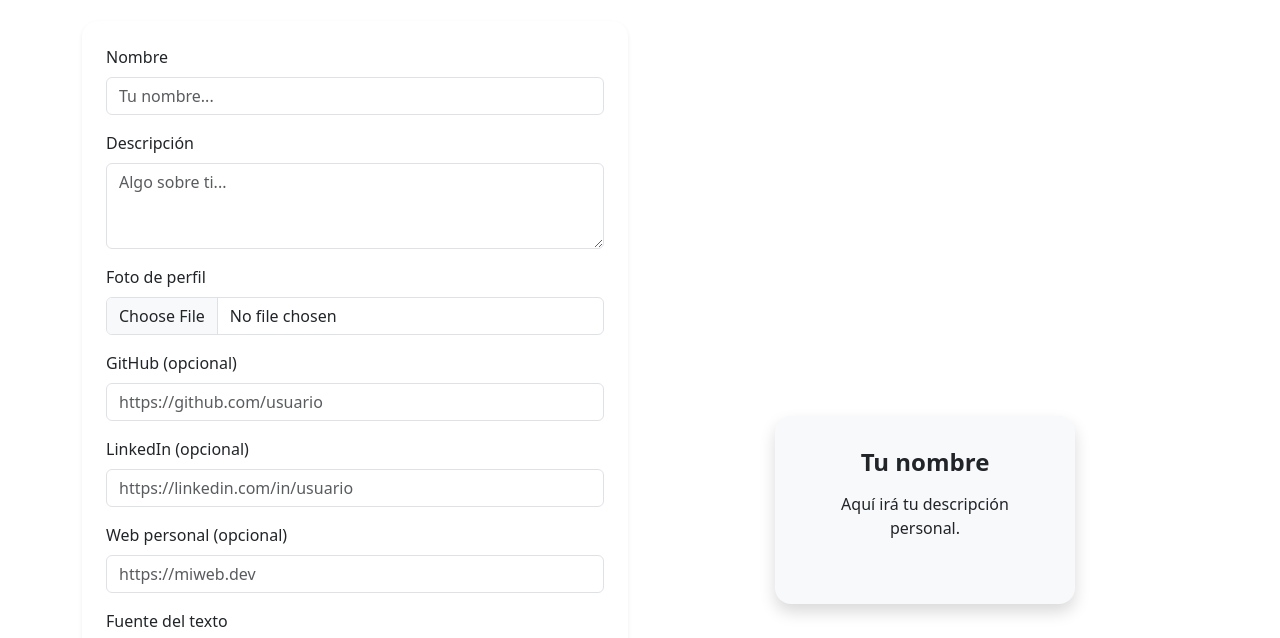
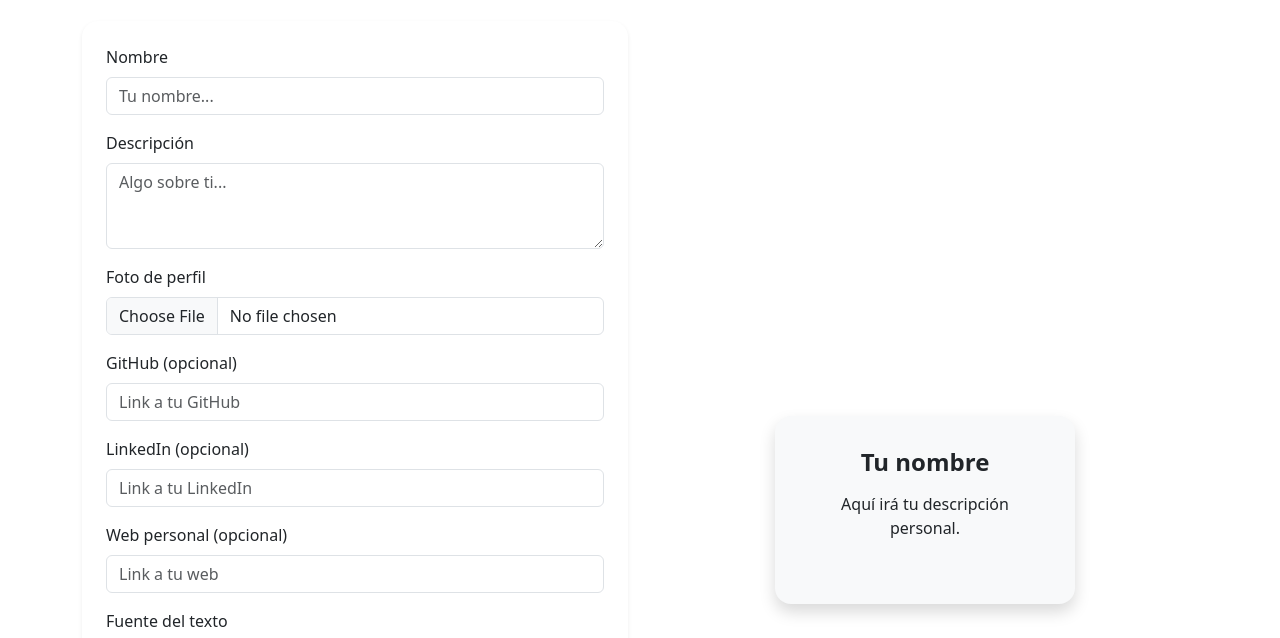
Before and after one commit to JaimeGHE/generador-tarjetas-perfil, a plain HTML site: page index.html in a window 1280 px wide. Shown: the part 147-785 px from the top of the page. Drawn offline with nearby package versions, Linux system fonts and the light colour scheme.

Commit message:
Pequeños cambios

```diff
--- a/index.html
+++ b/index.html
@@ -31,15 +31,15 @@
           </div>
           <div class="mb-3">
             <label class="form-label">GitHub (opcional)</label>
-            <input type="url" id="github" class="form-control" placeholder="https://github.com/usuario" />
+            <input type="url" id="github" class="form-control" placeholder="Link a tu GitHub" />
           </div>
           <div class="mb-3">
             <label class="form-label">LinkedIn (opcional)</label>
-            <input type="url" id="linkedin" class="form-control" placeholder="https://linkedin.com/in/usuario" />
+            <input type="url" id="linkedin" class="form-control" placeholder="Link a tu LinkedIn" />
           </div>
           <div class="mb-3">
             <label class="form-label">Web personal (opcional)</label>
-            <input type="url" id="web" class="form-control" placeholder="https://miweb.dev" />
+            <input type="url" id="web" class="form-control" placeholder="Link a tu web" />
           </div>
           <div class="mb-3">
             <label class="form-label">Fuente del texto</label>
```
